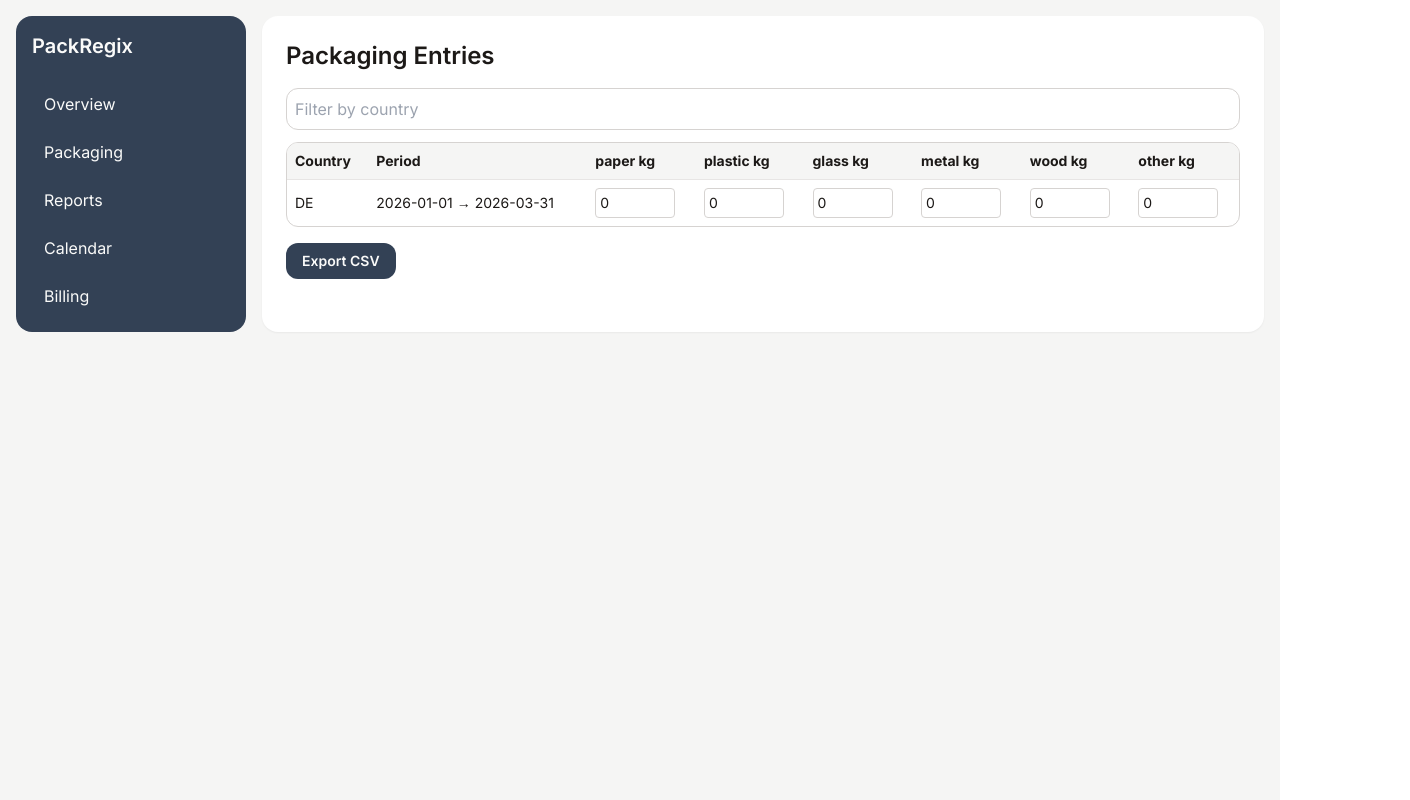
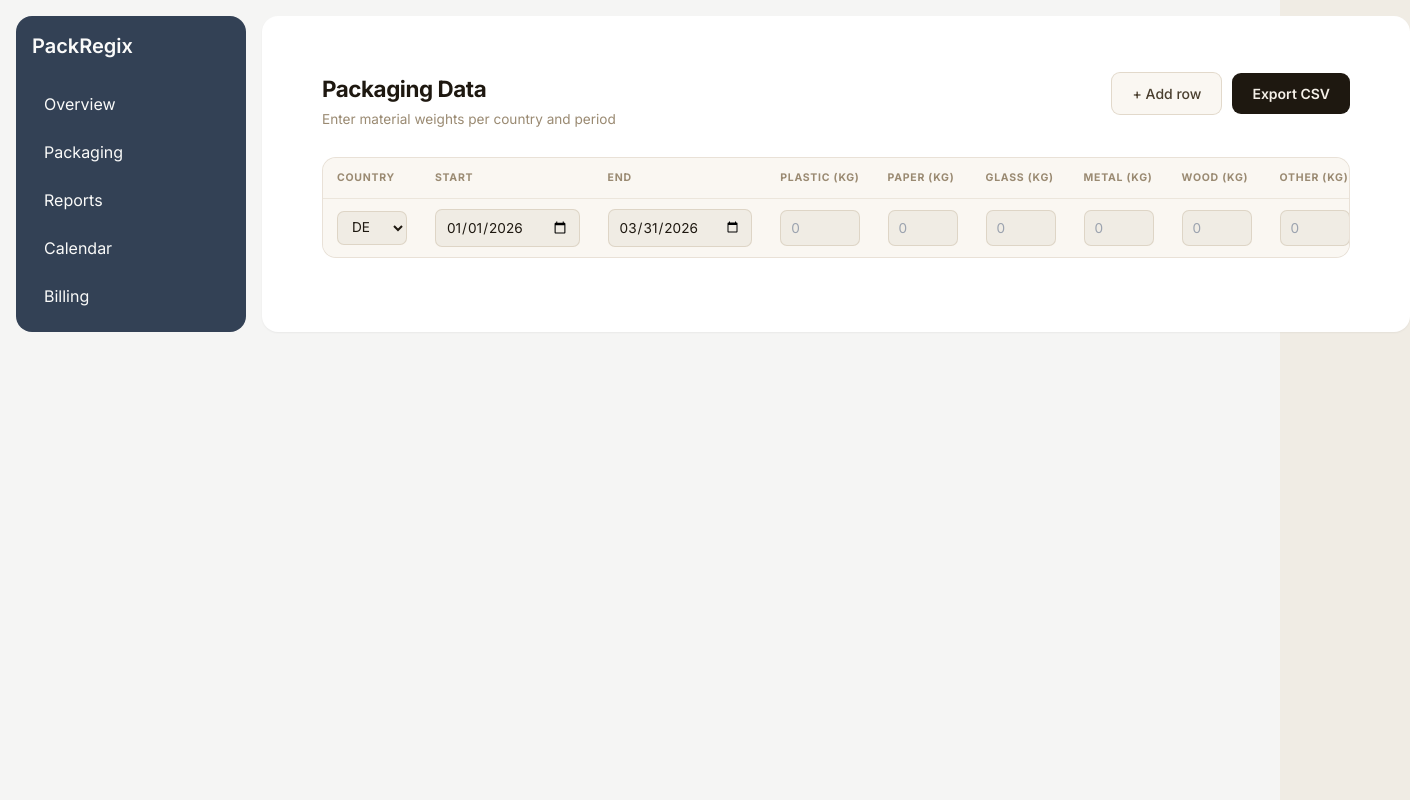
Before and after one commit to BoringEuropeanDev/PackRegix, a Next.js app: page /dashboard/packaging in a window 1280 px wide. Shown: the whole page, 1410 px wide, since content can reach past the window. Built offline with nearby package versions, Linux system fonts and the light colour scheme.

Commit message:
Update page.tsx

```diff
--- a/app/dashboard/packaging/page.tsx
+++ b/app/dashboard/packaging/page.tsx
@@ -1,29 +1,115 @@
-'use client';
+'use client'
+import { useState } from 'react'
 
-import Papa from 'papaparse';
-import { useState } from 'react';
-import { DataTable } from '@/components/DataTable';
-import { Button } from '@/components/Button';
-import { emptyMaterials } from '@/lib/utils';
+const sharedStyles = `
+  *, *::before, *::after { margin: 0; padding: 0; box-sizing: border-box; }
+  body { font-family: -apple-system, BlinkMacSystemFont, 'Segoe UI', sans-serif; background: #f0ece4; }
+  .pg { padding: 32px 36px; max-width: 1100px; }
+  .pg-head { display: flex; justify-content: space-between; align-items: flex-start; margin-bottom: 28px; gap: 16px; flex-wrap: wrap; }
+  .pg-title { font-size: 1.4rem; font-weight: 700; color: #1e1810; letter-spacing: -0.02em; }
+  .pg-sub { font-size: 0.85rem; color: #9a8a72; margin-top: 3px; }
+  .action-btn { background: #1e1810; color: #f5f0e8; font-size: 0.875rem; font-weight: 600; padding: 10px 20px; border: none; border-radius: 9px; cursor: pointer; transition: background 0.15s; }
+  .action-btn:hover { background: #3a2e1e; }
+  .ghost-btn { background: #faf7f2; color: #4a3f2f; font-size: 0.875rem; font-weight: 500; padding: 10px 20px; border: 1px solid rgba(180,160,130,0.35); border-radius: 9px; cursor: pointer; transition: background 0.15s; }
+  .ghost-btn:hover { background: #f0ece4; }
+`
 
-const mockRows = [
-  { id: '1', country: 'DE', start_date: '2026-01-01', end_date: '2026-03-31', materials: emptyMaterials() }
-];
+const materials = ['Plastic','Paper','Glass','Metal','Wood','Other']
+const countries = ['DE','FR','BE']
 
 export default function PackagingPage() {
-  const [csv, setCsv] = useState('');
+  const [rows, setRows] = useState([
+    { id: 1, country: 'DE', start: '2026-01-01', end: '2026-03-31', vals: Object.fromEntries(materials.map(m=>[m,''])) }
+  ])
+  const [csv, setCsv] = useState('')
 
-  const exportCsv = () => {
-    const parsed = Papa.unparse(mockRows);
-    setCsv(parsed);
-  };
+  function addRow() {
+    setRows(r => [...r, { id: Date.now(), country: 'DE', start: '2026-01-01', end: '2026-06-30', vals: Object.fromEntries(materials.map(m=>[m,''])) }])
+  }
+  function updateRow(id: number, field: string, val: string) {
+    setRows(r => r.map(row => row.id === id ? { ...row, [field]: val, vals: field in row.vals ? row.vals : row.vals } : row))
+  }
+  function updateMat(id: number, mat: string, val: string) {
+    setRows(r => r.map(row => row.id === id ? { ...row, vals: { ...row.vals, [mat]: val } } : row))
+  }
+  function exportCsv() {
+    const header = ['country','start_date','end_date',...materials].join(',')
+    const lines = rows.map(r => [r.country, r.start, r.end, ...materials.map(m=>r.vals[m]||'0')].join(','))
+    setCsv([header,...lines].join('\n'))
+  }
+  function removeRow(id: number) { setRows(r => r.filter(row => row.id !== id)) }
 
   return (
-    <div className="space-y-4">
-      <h1 className="text-2xl font-semibold">Packaging Entries</h1>
-      <DataTable initialRows={mockRows} />
-      <Button onClick={exportCsv}>Export CSV</Button>
-      {csv && <pre className="overflow-auto rounded-xl bg-stone-100 p-3 text-xs">{csv}</pre>}
-    </div>
-  );
+    <>
+      <style>{`
+        ${sharedStyles}
+        .tbl-wrap { overflow-x: auto; background: #faf7f2; border: 1px solid rgba(180,160,130,0.25); border-radius: 14px; }
+        table { width: 100%; border-collapse: collapse; font-size: 0.875rem; }
+        thead th { padding: 12px 14px; text-align: left; font-size: 10.5px; text-transform: uppercase; letter-spacing: 0.07em; color: #9a8a72; border-bottom: 1px solid rgba(180,160,130,0.2); white-space: nowrap; }
+        tbody td { padding: 10px 14px; border-bottom: 1px solid rgba(180,160,130,0.12); }
+        tbody tr:last-child td { border-bottom: none; }
+        input[type=text], input[type=date], select {
+          background: #f0ece4; border: 1px solid rgba(180,160,130,0.3);
+          border-radius: 7px; padding: 7px 10px; font-size: 0.85rem;
+          color: #1e1810; width: 100%; outline: none; min-width: 70px;
+        }
+        input[type=text]:focus, input[type=date]:focus, select:focus { border-color: #4a7ab5; }
+        .del-btn { background: none; border: none; color: #c0a090; cursor: pointer; font-size: 16px; padding: 4px 8px; border-radius: 6px; }
+        .del-btn:hover { background: rgba(180,100,80,0.1); color: #b94040; }
+        .csv-box { margin-top: 20px; background: #faf7f2; border: 1px solid rgba(180,160,130,0.25); border-radius: 12px; padding: 16px; }
+        .csv-box pre { font-size: 0.78rem; color: #7a6a55; overflow-x: auto; white-space: pre; }
+        .row-btns { display: flex; gap: 10px; align-items: center; }
+      `}</style>
+      <div className="pg">
+        <div className="pg-head">
+          <div>
+            <div className="pg-title">Packaging Data</div>
+            <div className="pg-sub">Enter material weights per country and period</div>
+          </div>
+          <div className="row-btns">
+            <button className="ghost-btn" onClick={addRow}>+ Add row</button>
+            <button className="action-btn" onClick={exportCsv}>Export CSV</button>
+          </div>
+        </div>
+
+        <div className="tbl-wrap">
+          <table>
+            <thead>
+              <tr>
+                <th>Country</th>
+                <th>Start</th>
+                <th>End</th>
+                {materials.map(m => <th key={m}>{m} (kg)</th>)}
+                <th></th>
+              </tr>
+            </thead>
+            <tbody>
+              {rows.map(row => (
+                <tr key={row.id}>
+                  <td>
+                    <select value={row.country} onChange={e => updateRow(row.id, 'country', e.target.value)}>
+                      {countries.map(c => <option key={c}>{c}</option>)}
+                    </select>
+                  </td>
+                  <td><input type="date" value={row.start} onChange={e => updateRow(row.id, 'start', e.target.value)} /></td>
+                  <td><input type="date" value={row.end} onChange={e => updateRow(row.id, 'end', e.target.value)} /></td>
+                  {materials.map(m => (
+                    <td key={m}><input type="text" placeholder="0" value={row.vals[m]} onChange={e => updateMat(row.id, m, e.target.value)} /></td>
+                  ))}
+                  <td><button className="del-btn" onClick={() => removeRow(row.id)}>×</button></td>
+                </tr>
+              ))}
+            </tbody>
+          </table>
+        </div>
+
+        {csv && (
+          <div className="csv-box">
+            <div style={{fontSize:'11px',color:'#9a8a72',marginBottom:'8px',textTransform:'uppercase',letterSpacing:'0.07em'}}>CSV Export</div>
+            <pre>{csv}</pre>
+          </div>
+        )}
+      </div>
+    </>
+  )
 }
```
